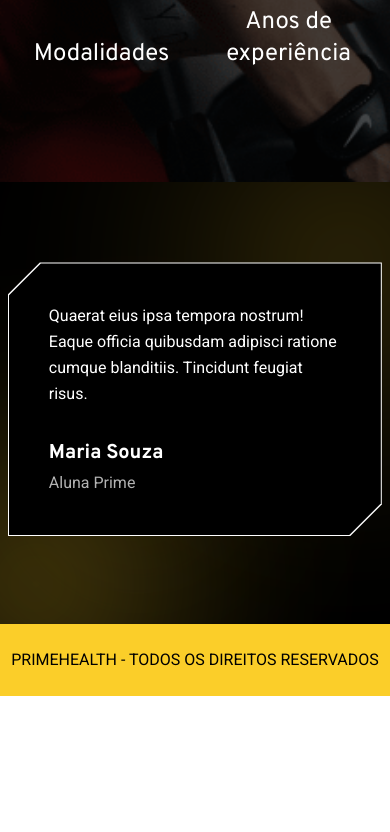
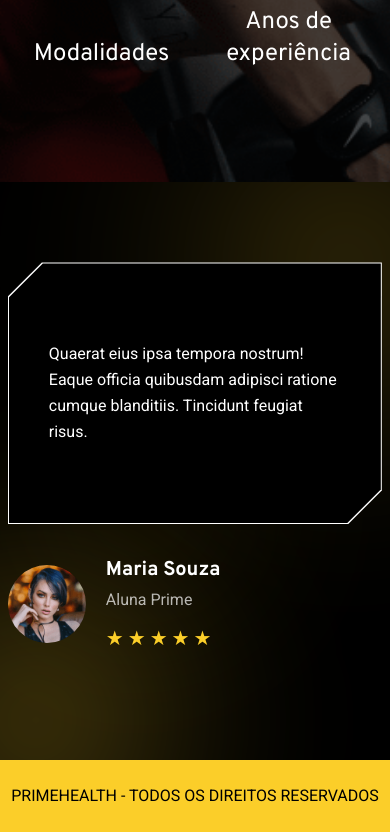
Before and after one commit to Dusousas/prime, a Next.js app: page / in a window 390 px wide. Shown: the part 7361-8193 px from the top of the page. Before the commit the page ends 8057 px from the top, so only its background shows below. Built offline with nearby package versions, Linux system fonts and the light colour scheme.

Commit message:
depoimentos responsive

```diff
--- a/components/Testimonial.tsx
+++ b/components/Testimonial.tsx
@@ -5,14 +5,15 @@ import EffectMission from "./subc/EffetcMission";
 
 import { Swiper, SwiperSlide } from "swiper/react";
 import { Autoplay } from "swiper/modules";
-
 import "swiper/css";
 
 type TestimonialItem = {
   id: number;
-  name?: string;
-  role?: string;
+  name: string;
+  role: string;
   text: string;
+  avatar: string;
+  stars?: number; // 1..5
 };
 
 export default function Testimonial() {
@@ -21,33 +22,56 @@ export default function Testimonial() {
       {
         id: 1,
         name: "Jardon Smith",
-        role: "Aluno Prime",
-        text: "Lorem ipsum dolor sit amet consectetur adipisicing elit. Vitae, reprehenderit quia? Recusandae iste adipisci qui quidem quaerat ratione?",
+        role: "CEO",
+        avatar: "/profile/profile-1.png",
+        stars: 5,
+        text: `Nibh volutpat rhoncus tortor ac. Posuere mattis orci, scelerisque volutpat dignissim nullam nascetur feugiat tortor.
+Potenti viverra a sed in felis. Tincidunt habitant et scelerisque sit at sit risus neque tincidunt. A tempor malesuada eget enim, eleifend. Tincidunt feugiat risus.`,
       },
       {
         id: 2,
         name: "Maria Souza",
         role: "Aluna Prime",
-        text: "Quaerat eius ipsa tempora nostrum! Eaque officia quibusdam adipisci ratione cumque blanditiis. Tincidunt feugiat risus.",
+        avatar: "/profile/profile-1.png",
+        stars: 5,
+        text: `Quaerat eius ipsa tempora nostrum! Eaque officia quibusdam adipisci ratione cumque blanditiis. Tincidunt feugiat risus.`,
       },
       {
         id: 3,
         name: "Lucas Ferreira",
         role: "Aluno Prime",
-        text: "Potenti viverra a sed in felis. Tincidunt habitant et scelerisque sit at sit risus neque tincidunt. A tempor malesuada eget enim, eleifend.",
+        avatar: "/profile/profile-1.png",
+        stars: 5,
+        text: `Potenti viverra a sed in felis. Tincidunt habitant et scelerisque sit at sit risus neque tincidunt. A tempor malesuada eget enim, eleifend.`,
       },
       {
         id: 4,
         name: "Ana Lima",
         role: "Aluna Prime",
-        text: "Nibh volutpat rhoncus tortor ac. Posuere mattis orci, scelerisque volutpat dignissim nullam nascetur feugiat tortor.",
+        avatar: "/profile/profile-1.png",
+        stars: 5,
+        text: `Nibh volutpat rhoncus tortor ac. Posuere mattis orci, scelerisque volutpat dignissim nullam nascetur feugiat tortor.`,
       },
     ],
     []
   );
 
-  const cut = 32;
+  // recortes (igual ao print)
+  const cut = 34;
   const clip = `polygon(${cut}px 0, 100% 0, 100% calc(100% - ${cut}px), calc(100% - ${cut}px) 100%, 0 100%, 0 ${cut}px)`;
+
+  const Stars = ({ n = 5 }: { n?: number }) => (
+    <div className="flex gap-1 mt-3">
+      {Array.from({ length: 5 }).map((_, i) => (
+        <span
+          key={i}
+          className={i < n ? "text-[#FBCE29] text-xl" : "text-white/25 text-xl"}
+        >
+          ★
+        </span>
+      ))}
+    </div>
+  );
 
   return (
     <>
@@ -65,22 +89,18 @@ export default function Testimonial() {
               pauseOnMouseEnter: true,
             }}
             spaceBetween={24}
-  slidesPerView={1} // ✅ abaixo de lg: 1 slide
+            slidesPerView={1} // < lg: 1
             breakpoints={{
-    1025: {
-      slidesPerView: 2, // ✅ lg e acima: 2 slides
-      spaceBetween: 32,
-    },
+              1024: { slidesPerView: 2, spaceBetween: 32 }, // >= lg: 2
             }}
-            className="!pb-2"
           >
             {testimonials.map((item) => (
               <SwiperSlide key={item.id} className="!h-auto">
-                {/* Mantém todos com MESMA ALTURA */}
-                <div className="h-full">
-                  {/* wrapper = borda */}
+                {/* Container do slide com altura padronizada */}
+                <div className="h-full flex flex-col">
+                  {/* BOX COM BORDA (SÓ TEXTO DENTRO) */}
                   <div
-                    className="w-full h-full"
+                    className="relative w-full"
                     style={{
                       clipPath: clip,
                       WebkitClipPath: clip,
@@ -88,34 +108,39 @@ export default function Testimonial() {
                       padding: "1px",
                     }}
                   >
-                    {/* conteúdo */}
                     <div
-                      className="bg-black h-full flex flex-col p-10
-                                 min-h-[260px] lg:min-h-[100px]"
+                      className="
+                        bg-black
+                        px-10 py-10
+                        min-h-[260px] lg:min-h-[280px] flex items-center justify-center h-full
+                      "
                       style={{
                         clipPath: clip,
                         WebkitClipPath: clip,
                       }}
                     >
-                      <p className="text-white font-Roboto leading-relaxed">
+                      <p className="text-white  font-Roboto leading-relaxed whitespace-pre-line">
                         {item.text}
                       </p>
+                    </div>
+                  </div>
 
-                      {/* Nome sempre no final */}
-                      {(item.name || item.role) && (
-                        <div className="mt-auto pt-8">
-                          {item.name && (
+                  {/* INFO FORA DA BORDA (ABAIXO) */}
+                  <div className="mt-8 flex items-center gap-5">
+                    <img
+                      src={item.avatar}
+                      alt={item.name}
+                      className="w-[78px] h-[78px] rounded-full object-cover"
+                    />
+
+                    <div>
                       <p className="text-white font-Over text-xl font-bold">
                         {item.name}
                       </p>
-                          )}
-                          {item.role && (
                       <p className="text-white/70 font-Roboto mt-1">
                         {item.role}
                       </p>
-                          )}
-                        </div>
-                      )}
+                      <Stars n={item.stars ?? 5} />
                     </div>
                   </div>
                 </div>
```
Also changed, not shown: public/profile/profile-1.png (added). Lines whose indentation alone changed are shown as unchanged.
